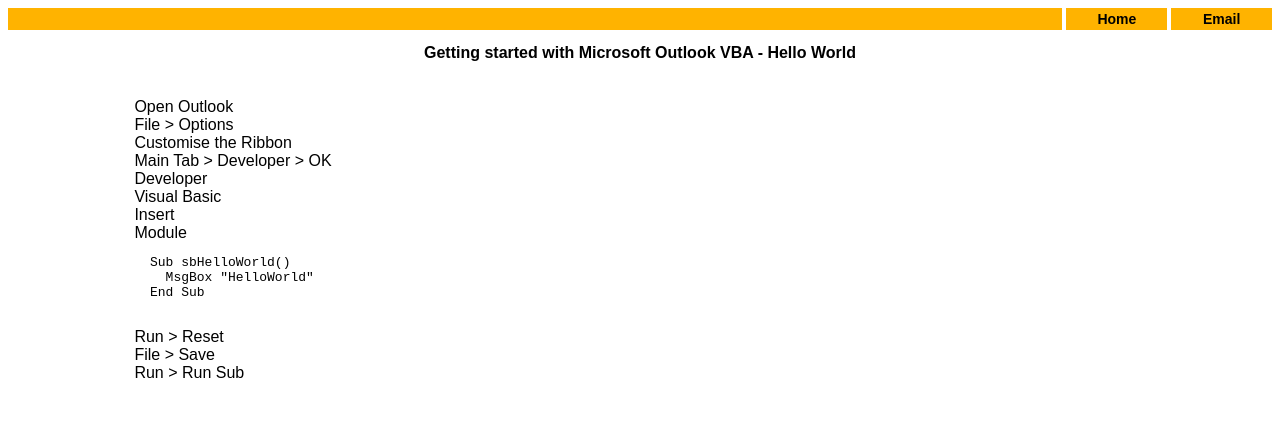
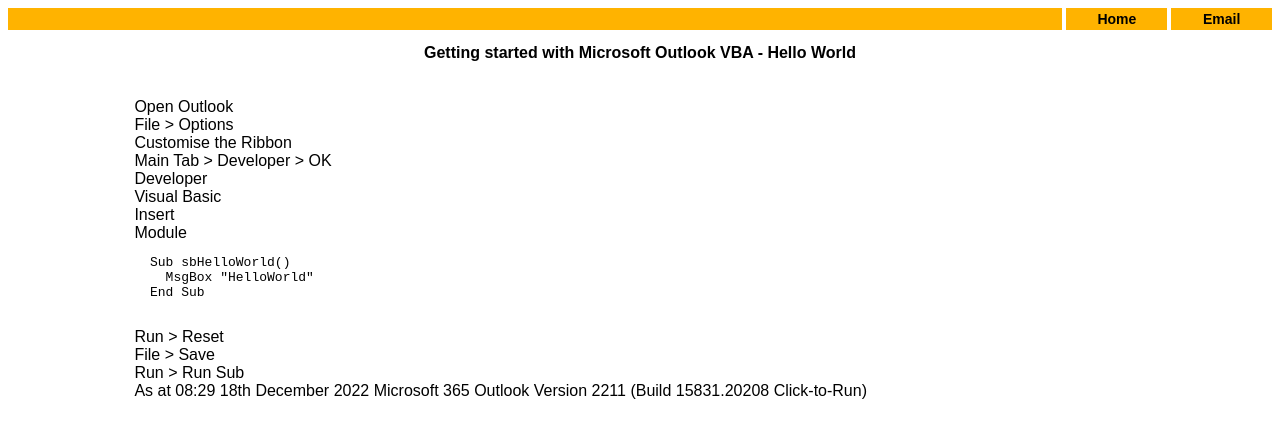
Before and after one commit to DaveTallett26/davetallett26.github.io, a Jekyll site: the page SOOutlookHW.html, which Jekyll copies as it is, in a window 1280 px wide. Shown: the top 438 px of the page. Built offline with Jekyll 4.4.1, drawn with Linux system fonts in a browser that asks for light colours.

Commit message:
add vers

```diff
--- a/SOOutlookHW.html
+++ b/SOOutlookHW.html
@@ -43,4 +43,6 @@
   File > Save
   <br/>
   Run > Run Sub
-</div>
+  <br/>
+  As at 08:29 18th December 2022 Microsoft 365 Outlook Version 2211 (Build 15831.20208 Click-to-Run)
+  </div>
```
